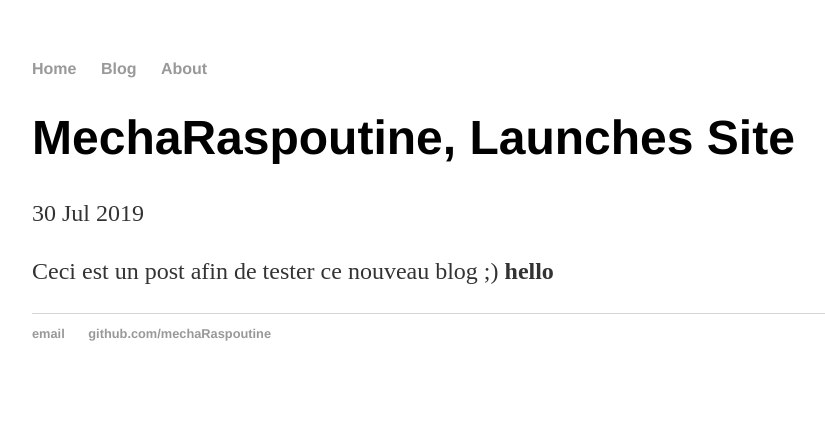
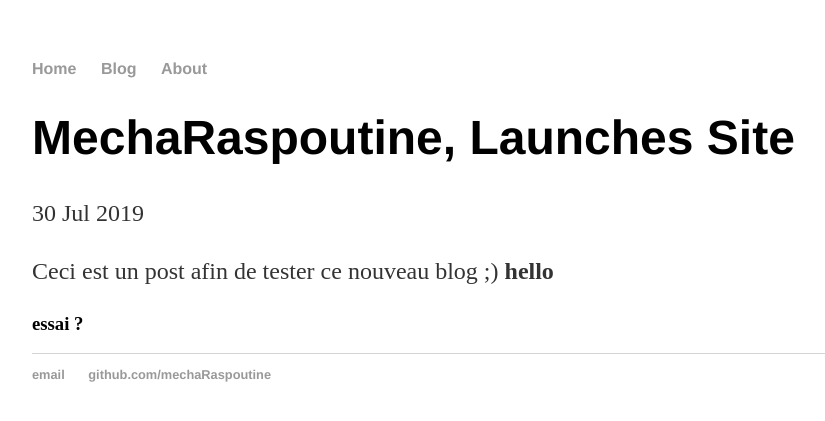
Before and after one commit to mechaRaspoutine/mechaRaspoutine.github.io, a Jekyll site: the page built from _posts/2019-07-30-test.md, in a window 1280 px wide. Shown: the top 421 px of the page, without its empty margins (160-985 px from the left). Built offline with Jekyll 4.4.1, drawn with Linux system fonts in a browser that asks for light colours.

Commit message:
Update 2019-07-30-test.md

```diff
--- a/_posts/2019-07-30-test.md
+++ b/_posts/2019-07-30-test.md
@@ -7,3 +7,5 @@ date: 2019-07-30
 Ceci est un post afin de tester ce nouveau blog ;)
 <b>hello</b>
 <script>console.log("hey");</script>
+
+### essai ?
```
